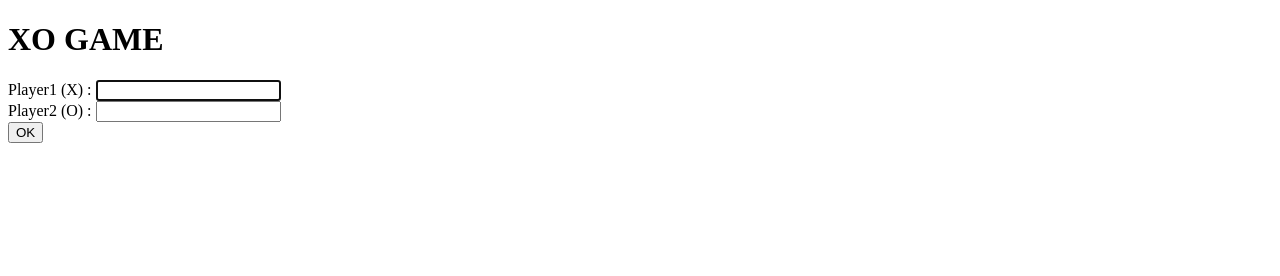
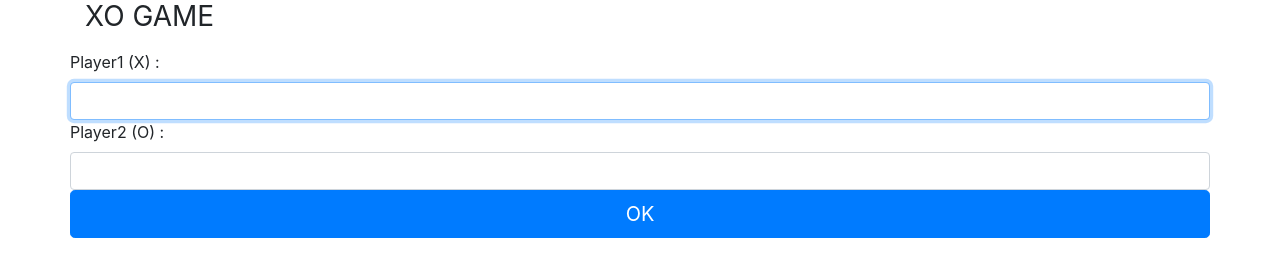
Before and after one commit to ImKK-000/xo-kmutt, a plain HTML site: page public/index.html in a window 1280 px wide. Drawn offline with nearby package versions, Linux system fonts and the light colour scheme.

Commit message:
[Edited]:add div container and import file css , js

```diff
--- a/public/index.html
+++ b/public/index.html
@@ -4,23 +4,27 @@
     <meta charset="UTF-8">
     <meta name="viewport" content="width=device-width, initial-scale=1.0">
     <meta http-equiv="X-UA-Compatible" content="ie=edge">
+    <link rel="stylesheet" href="./css/bootstrap.min.css">
     <title>XO GAME</title>
 </head>
 <body>
-    <form class="form-xo">
+    <div class="container">
         <h1 class="h3 mb-3 font-weight-normal">XO GAME</h1>
         <div class="row">
             <label>Player1 (X) : </label>
-        <input type="text" id="playerX" class="form-control" autofocus>
+            <input type="text" id="playerX" class="form-control" autofocus>
         </div>
         <div class="row">
             <label>Player2 (O) : </label>
-        <input type="text" id="playerO" class="form-control">
+            <input type="text" id="playerO" class="form-control">
         </div>
         <div class="row">
             <button id="startGame" class="btn btn-lg btn-primary btn-block" type="submit">OK</button>
         </div>
 
-    </form>
+    </div>
+
+    <script src="./js/jquery.min.js"></script>
+    <script src="./js/startGame.js"></script>
 </body>
 </html>
```
